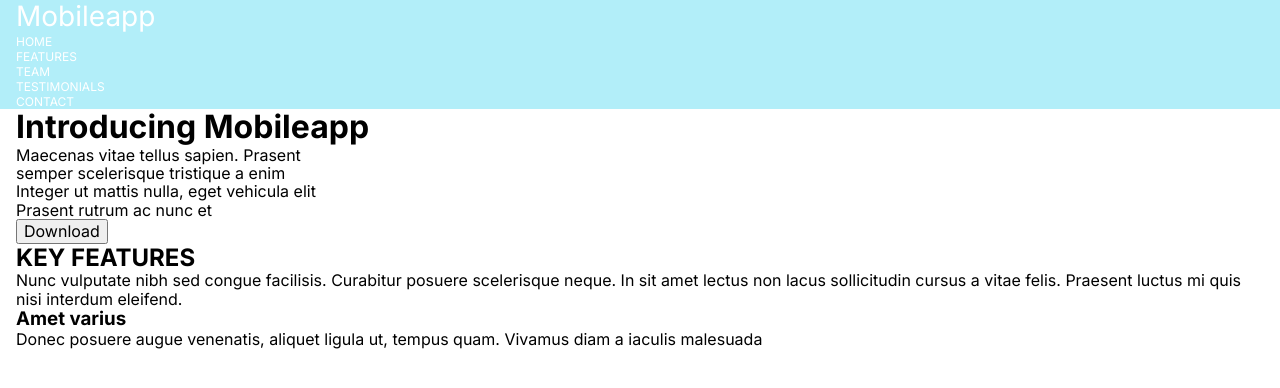
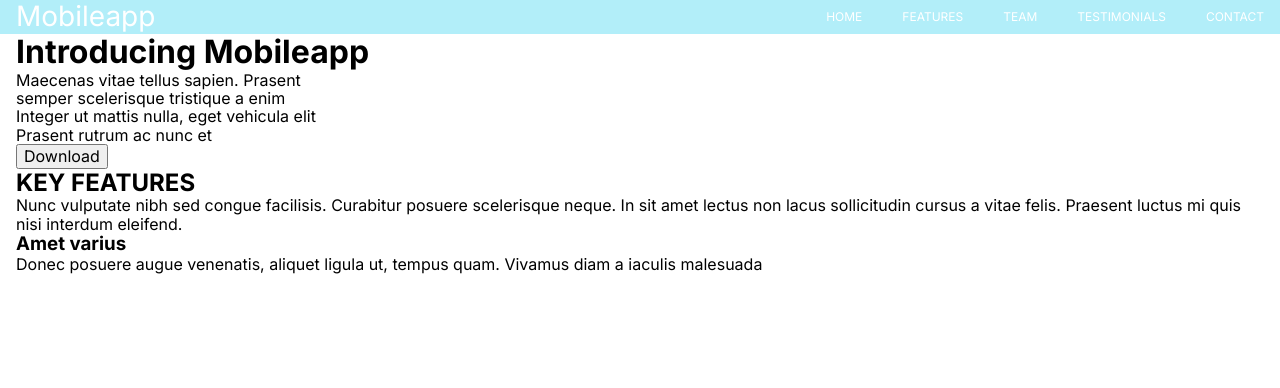
Before and after one commit to gladja/FE_34_13_11_24-Mobileapp, a plain HTML site: page index.html in a window 1280 px wide. Drawn offline with nearby package versions, Linux system fonts and the light colour scheme.

Commit message:
Header style

```diff
--- a/css/style.css
+++ b/css/style.css
@@ -1,11 +1,11 @@
 :root {
---header-bg: #00C5EB4D;
---second-bg: #06071B;
---font-main: #FFFFFF;
+  --header-bg: #00c5eb4d;
+  --second-bg: #06071b;
+  --font-main: #ffffff;
   --font-second: #000000;
---btn-color: #00C5EB;
---cards-color: #B544FE80;
---slider-point: #939EAC;
+  --btn-color: #00c5eb;
+  --cards-color: #b544fe80;
+  --slider-point: #939eac;
 }
 
 body {
@@ -22,10 +22,15 @@ body {
   background: var(--header-bg);
 }
 
+.header-flex {
+  display: flex;
+  justify-content: space-between;
+  align-items: center;
+}
+
 .header-logo {
   display: block;
   display: inline-block;
-    margin: 0 auto;
   font-size: 28px;
   font-weight: 400;
   line-height: 1.21;
@@ -34,6 +39,8 @@ body {
 
 .header-list {
   list-style: none;
+  display: flex;
+  gap: 40px;
 }
 
 .header-item {
--- a/index.html
+++ b/index.html
@@ -21,8 +21,9 @@
     <link rel="stylesheet" href="./css/style.css" />
   </head>
   <body>
+    <!--Header-->
     <header class="header">
-      <div class="container">
+      <div class="container header-flex">
         <a class="header-logo" href="#">Mobileapp</a>
         <nav class="header-navigate">
           <ul class="header-list">
```
Lines whose indentation alone changed are shown as unchanged.
